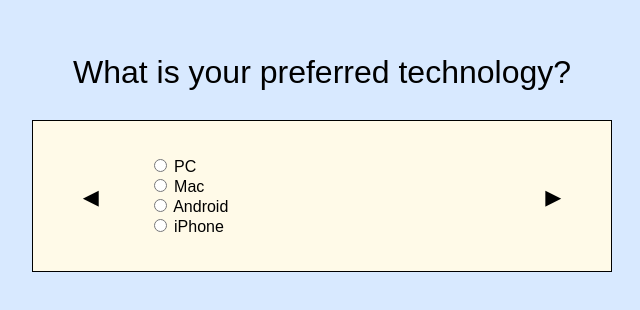
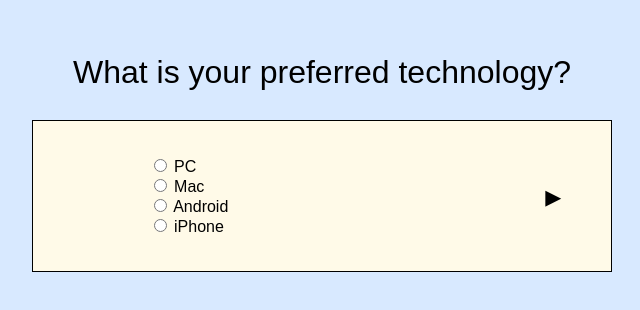
Before and after one commit to DEUSYEET/TeamSus, a website: page public/views/survey.html in a window 1280 px wide. Shown: the part 150-460 px from the top of the page, 294-934 px from the left. Drawn offline with Linux system fonts and the light colour scheme.

Commit message:
Update survey.html

```diff
--- a/public/views/survey.html
+++ b/public/views/survey.html
@@ -17,7 +17,6 @@
                 </div>
                 <div class="questionBox">
                     <div class="back">
-                        &blacktriangleleft;
                     </div>
                     <div class="answerList">
                         <input type="radio" value="PC" name="q1">
```
